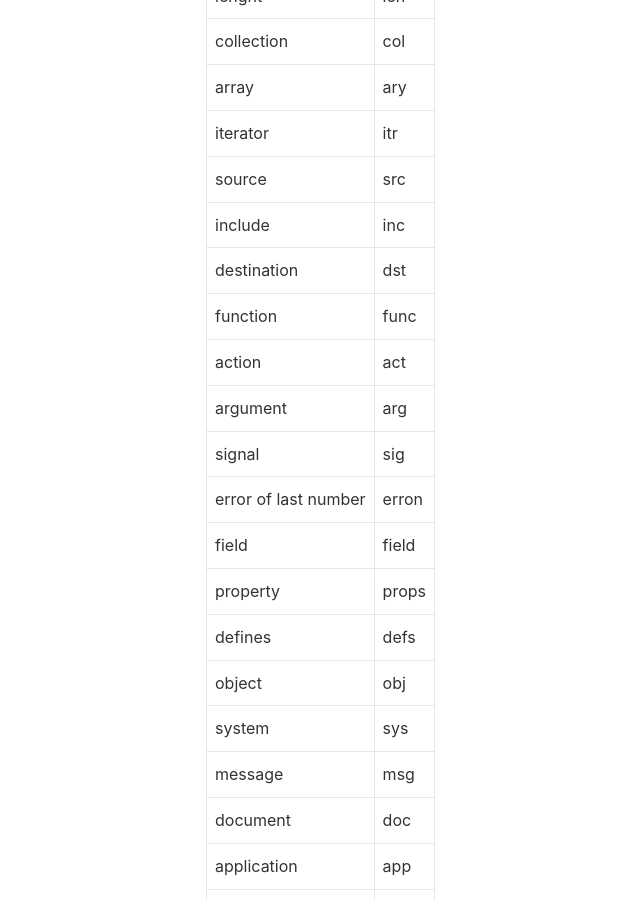
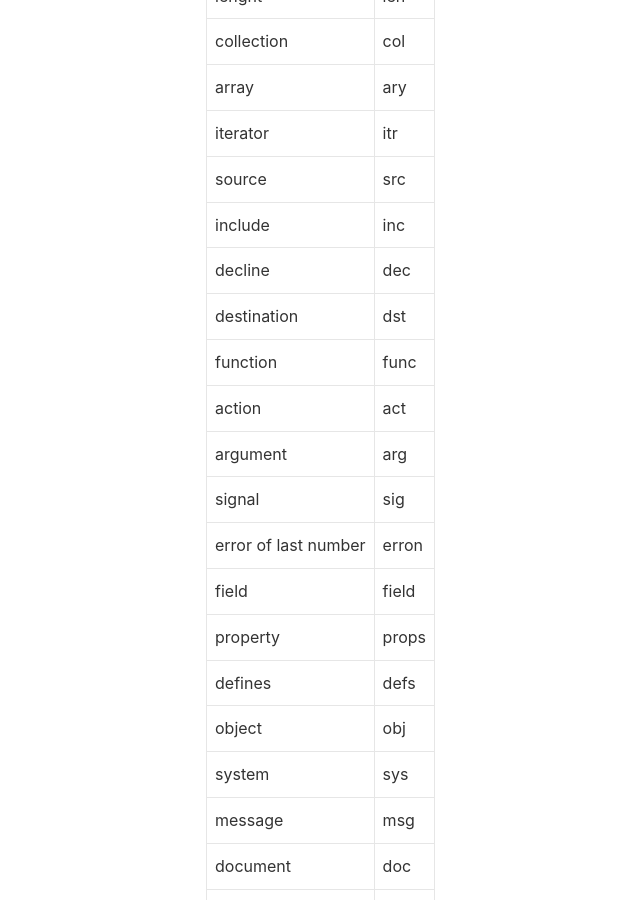
Before and after one commit to lizijie/lizijie.github.io, a Jekyll site: the page built from _posts/2018-04-23-常见代码英文词汇缩写.md, in a window 1280 px wide and 900 px high, scrolled down 1401 px. Shown: the whole window, without its empty margins (41-681 px from the left). Built offline with Jekyll 4.4.1, drawn with Linux system fonts in a browser that asks for light colours; nearby versions of some CDN libraries; comment, search, counter and statistics services are not loaded.

Commit message:
Update 2018-04-23-常见代码英文词汇缩写.md

```diff
--- a/_posts/2018-04-23-常见代码英文词汇缩写.md
+++ b/_posts/2018-04-23-常见代码英文词汇缩写.md
@@ -43,6 +43,7 @@ tags: 英文 缩写
 |iterator|itr|
 |source|src|
 |include|inc|
+|decline|dec|
 |destination|dst|
 |---|---|
 |function|func|
```
